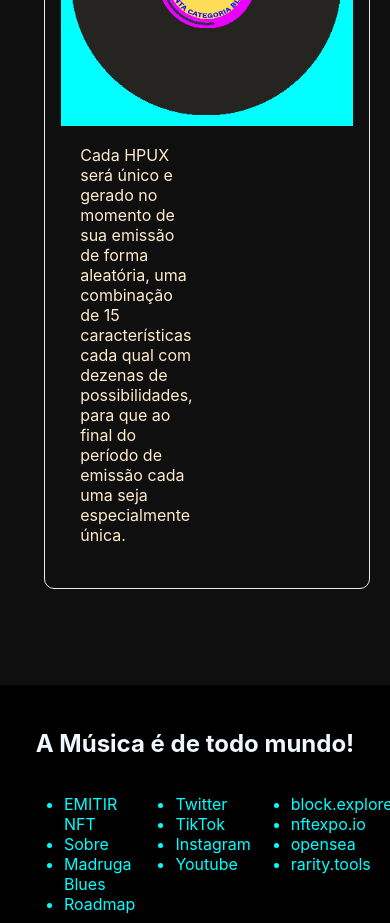
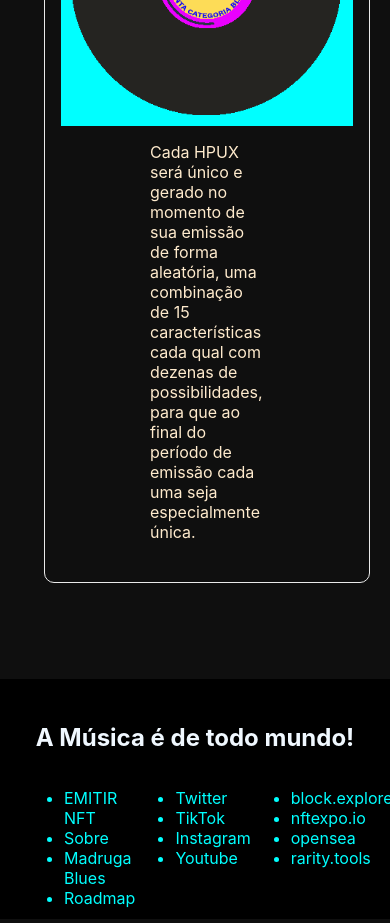
Before and after one commit to oliveirabruno01/hpux-next-dapp-test, a Next.js app: page / in a window 390 px wide. Shown: the part 1500-2423 px from the top of the page. Built offline with nearby package versions, Linux system fonts and the light colour scheme.

Commit message:
fix align

```diff
--- a/styles/Home.module.scss
+++ b/styles/Home.module.scss
@@ -72,6 +72,10 @@
     .card {
       width: 100%;
       flex-direction: column;
+
+      .cardContent {
+        margin: auto;
+      }
     }
   }
 }
```
